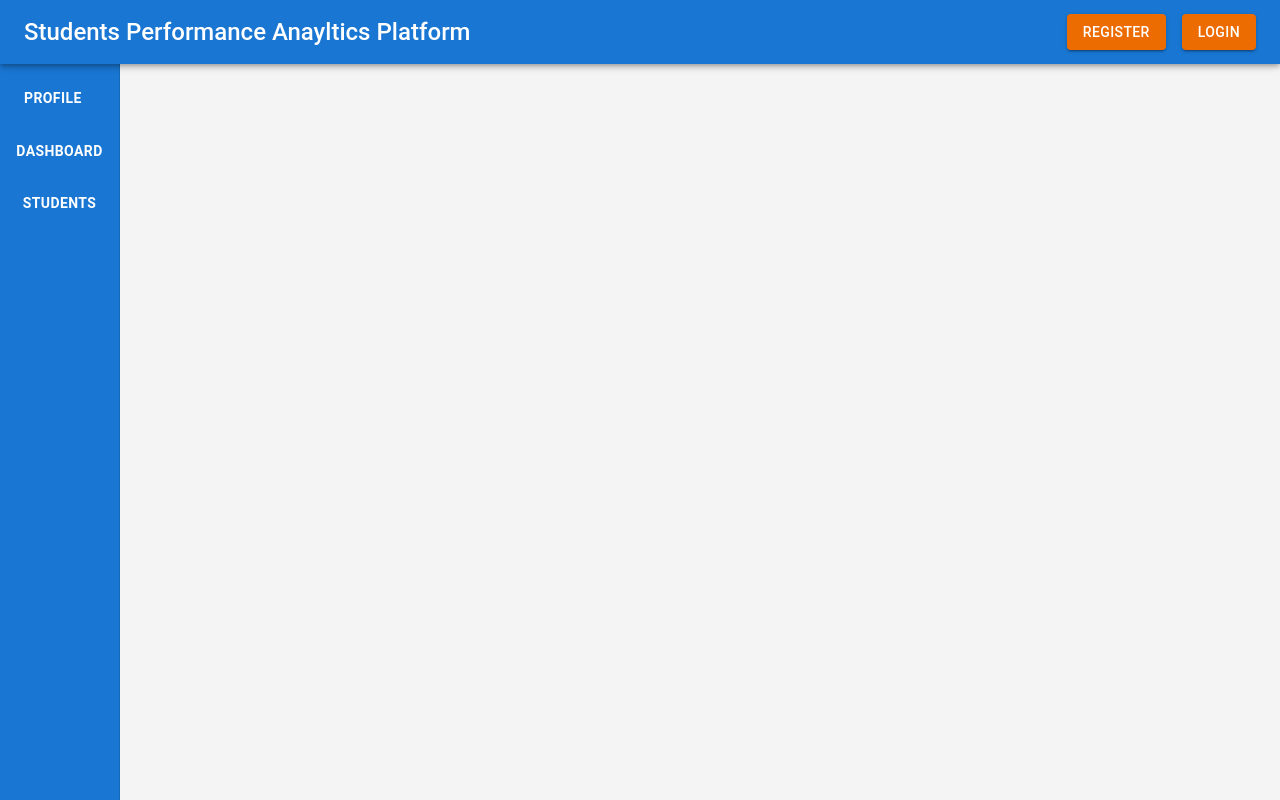
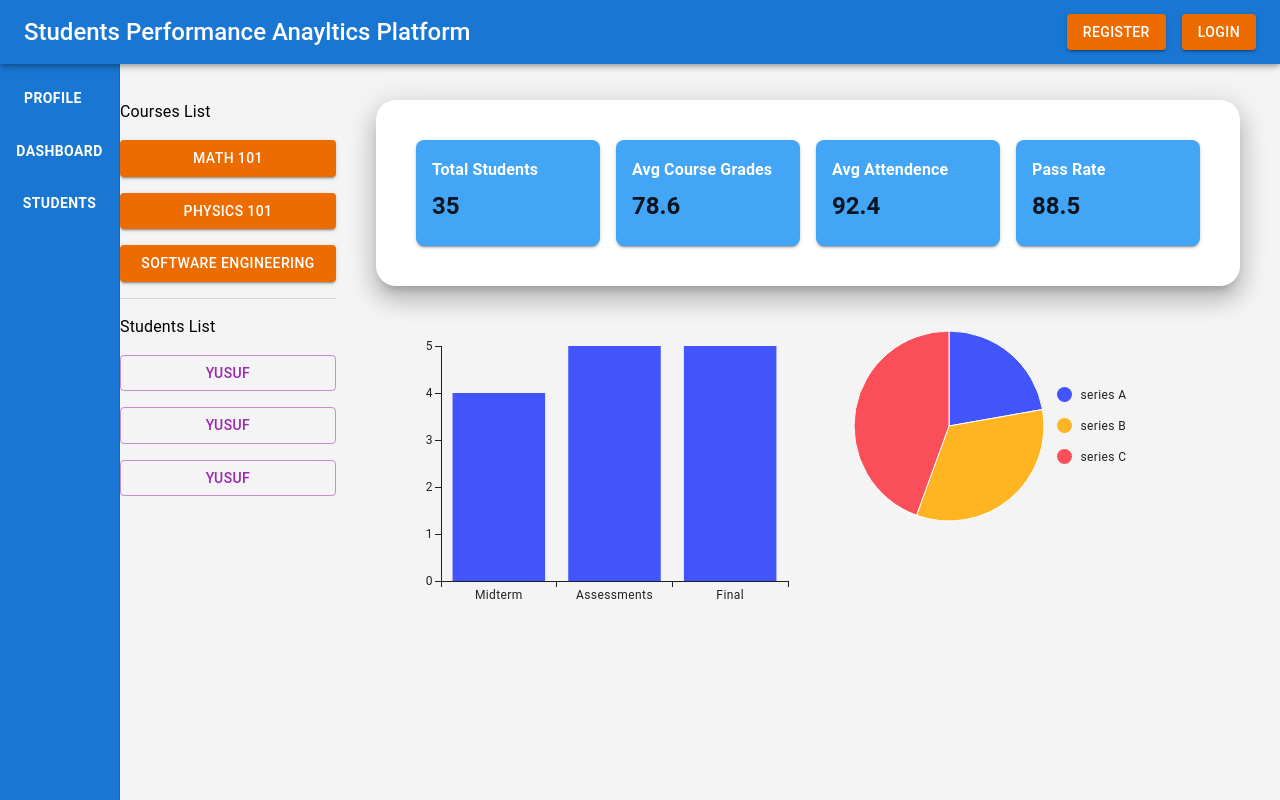
Before and after one commit to Yusuf-ALmahroos/students_performance_client, a React (Vite) app: page /dashboard in a window 1280 px wide. Built offline with nearby package versions, Linux system fonts and the light colour scheme.

Commit message:
dashboard baisc cards

```diff
--- a/src/App.jsx
+++ b/src/App.jsx
@@ -4,6 +4,7 @@ import { Routes, Route } from "react-router-dom";
 import Nav from './components/Nav';
 import TopBar from './components/TopBar';
 import Profile from './pages/Profile';
+import Dashboard from './pages/Dashboard';
 
 function App() {
 
@@ -13,6 +14,7 @@ function App() {
       <Nav />
       <Routes>
         <Route path='/profile' element={<Profile/>}/>
+        <Route path='/dashboard' element={<Dashboard/>}/>
       </Routes>
     </>
   )
--- /dev/null
+++ b/src/components/DataCard.jsx
@@ -0,0 +1,18 @@
+import { Card, CardContent, Typography } from '@mui/material';
+
+const DataCard = ({title, value}) => {
+  return (
+    <Card elevation={2} sx={{ borderRadius: 2, height: '100%', width: '100%',  bgcolor: 'primary.light'}}>
+      <CardContent>
+        <Typography variant="subtitle1" color="white" fontWeight={600} gutterBottom>
+          {title}
+        </Typography>
+        <Typography variant="h5" fontWeight={600}>
+          {value}
+        </Typography>
+      </CardContent>
+    </Card>
+  )
+}
+
+export default DataCard
--- /dev/null
+++ b/src/pages/Dashboard.jsx
@@ -0,0 +1,96 @@
+import { Grid, Box, Button, Typography, Divider } from "@mui/material"
+import PageContainer from "../components/PageContainer"
+import { BarChart, PieChart } from "@mui/x-charts"
+import DataCard from "../components/DataCard"
+
+const cardsValues = [
+  {title: 'Total Students', value: 35},
+  {title: 'Avg Course Grades', value: 78.6},
+  {title: 'Avg Attendence', value: 92.4},
+  {title: 'Pass Rate', value: 88.5},
+]
+
+const coursesList = [
+  {title: 'Math 101', id: 1},
+  {title: 'Physics 101', id: 2},
+  {title: 'Software Engineering', id: 3}
+]
+
+const students = [
+  {name: 'Yusuf', id: 1},
+  {name: 'Yusuf', id: 2},
+  {name: 'Yusuf', id: 3},
+]
+const Dashboard = () => {
+  return (
+    <PageContainer sx={{
+      display: 'flex',
+      gap: 5,
+    }}>
+      <Box flex={1} display={'flex'} flexDirection={'column'} gap={2}>
+        <Typography>Courses List</Typography>
+        {coursesList.map((course) => (
+          <Button
+            variant="contained"
+            color="warning"
+            key={course.id}
+
+          >
+            {course.title}
+          </Button>
+        ))}
+        <Divider/>
+        <Typography>Students List</Typography>
+        {students.map((item) => (
+          <Button variant="outlined" color="secondary" key={item.id}>{item.name}</Button>
+        ))}
+      </Box>
+      <Grid container width={'100%'} gap={5} flex={4}>
+        <Grid size={12} boxShadow={15} bgcolor={"white"} borderRadius={5}>
+          <Box
+            display={'flex'}
+            gap={2}
+            alignItems={'center'}
+            justifyContent={'space-evenly'}
+            padding={5}
+          >
+            {cardsValues.map((item, idx) => (
+              <DataCard key={idx} title={item.title} value={item.value}/>
+            ))}
+          </Box>
+        </Grid>
+
+        <Grid size={{xs: 12, sm: 12, md: 6, lg: 6}}>
+          <Box width={'100%'} >
+            <BarChart
+              xAxis={[{ data: ['Midterm', 'Assessments', 'Final'] }]}
+              series={[{ data: [4, 5, 5] }]}
+              height={300}
+            />
+          </Box>
+
+        </Grid>
+
+        <Grid size={{xs: 6, sm: 6, md: 4, lg: 4}}>
+          <Box>
+            <PieChart
+              series={[
+                {
+                  data: [
+                    { id: 0, value: 10, label: 'series A' },
+                    { id: 1, value: 15, label: 'series B' },
+                    { id: 2, value: 20, label: 'series C' },
+                  ],
+                },
+              ]}
+              width={200}
+              height={200}
+            />
+          </Box>
+        </Grid>
+      </Grid>
+    </PageContainer>
+  )
+}
+
+export default Dashboard
```
